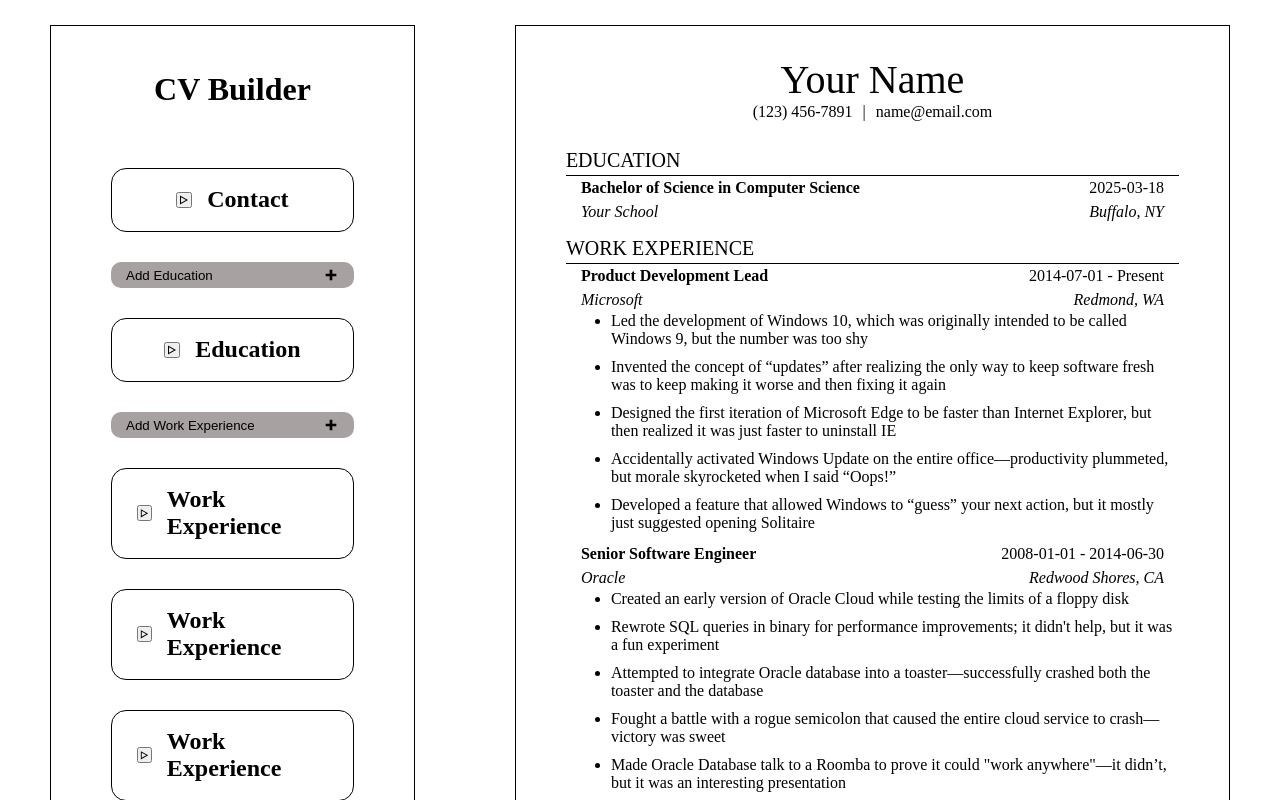
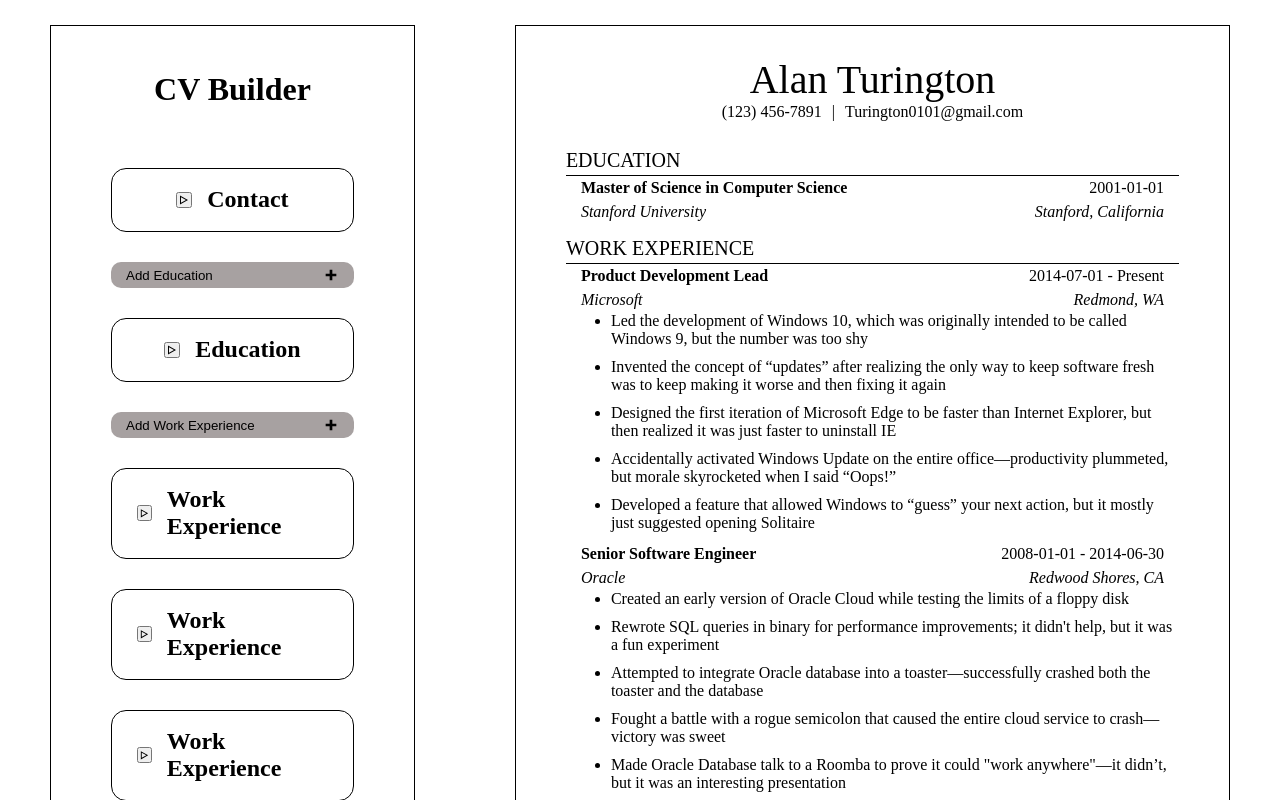
Before and after one commit to dfitch96/cv-app, a React (Vite) app: page / in a window 1280 px wide. Shown: the top 800 px of the page. Built offline with nearby package versions, Linux system fonts and the light colour scheme.

Commit message:
smalled changed to formData.js

```diff
--- a/src/forms/formData.js
+++ b/src/forms/formData.js
@@ -2,18 +2,18 @@
 
 
 export const contactObject = {
-  name: 'Your Name',
-  email: 'name@email.com',
+  name: 'Alan Turington',
+  email: 'Turington0101@gmail.com',
   phone: '(123) 456-7891'
 };
 
 
 export const educationObject = {
   id: crypto.randomUUID(),
-  school: 'Your School',
-  degree: 'Bachelor of Science in Computer Science',
-  gradDate: new Date().toISOString().split('T')[0],
-  location: 'Buffalo, NY'
+  school: 'Stanford University',
+  degree: 'Master of Science in Computer Science',
+  gradDate: new Date("2001-01-01").toISOString().split('T')[0],
+  location: 'Stanford, California'
 };
 
 
@@ -53,7 +53,7 @@
   {
     id: crypto.randomUUID(),
     company: 'Google',
-    jobTitle: 'Senior Software Engineer',
+    jobTitle: 'Software Engineer',
     currentlyEmployed: false,
     location: 'Mountain View, CA',
     startDate: new Date("2001-01-01").toISOString().split('T')[0],
```
